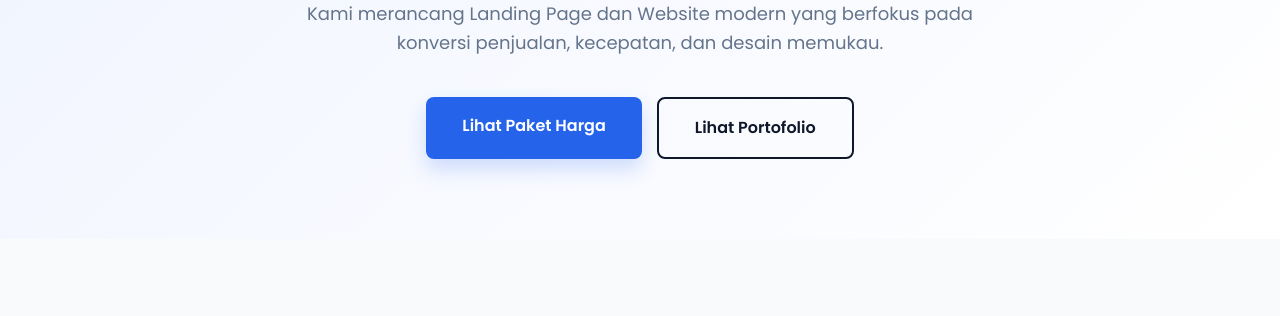
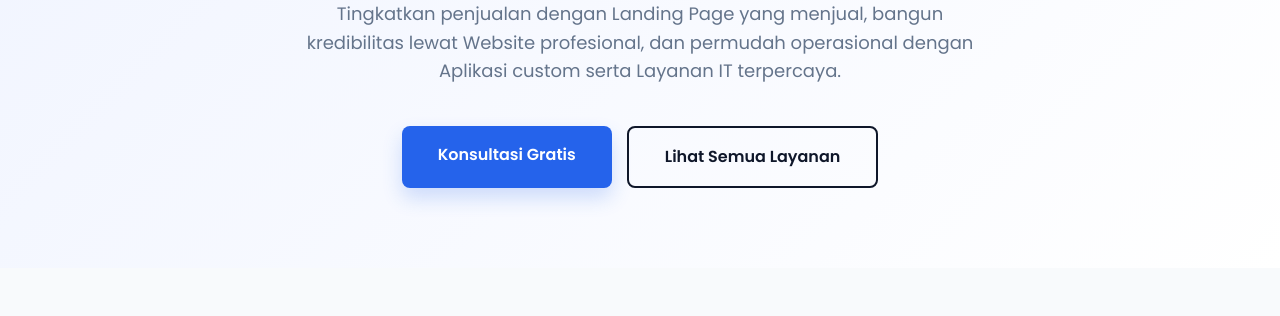
Before and after one commit to frendizone/jasaweb, a plain HTML site: page index.html in a window 1280 px wide. Shown: the part 320-636 px from the top of the page. Drawn offline with Linux system fonts and the light colour scheme.

Commit message:
index.html

```diff
--- a/index.html
+++ b/index.html
@@ -215,14 +215,15 @@
 
     <!-- HERO SECTION -->
     <section class="hero">
-        <div class="container">
-            <h1>Tingkatkan Bisnis Anda dengan <span>Website Profesional</span></h1>
-            <p>Kami merancang Landing Page dan Website modern yang berfokus pada konversi penjualan, kecepatan, dan desain memukau.</p>
-            <div class="hero-buttons">
-                <a href="#harga" class="btn-primary">Lihat Paket Harga</a>
-                <a href="#portofolio" class="btn-outline">Lihat Portofolio</a>
-            </div>
+    <div class="container">
+        <!-- Highlight menggunakan tag <span> -->
+        <h1>Wujudkan Ide Bisnis Anda Menjadi <span>Kenyataan Digital</span></h1>
+        <p>Tingkatkan penjualan dengan Landing Page yang menjual, bangun kredibilitas lewat Website profesional, dan permudah operasional dengan Aplikasi custom serta Layanan IT terpercaya.</p>
+        <div class="hero-buttons">
+            <a href="https://wa.me/6281225309301?text=Halo,%20saya%20ingin%20konsultasi%20mengenai%20kebutuhan%20digital%20bisnis%20saya" class="btn-primary">Konsultasi Gratis</a>
+            <a href="#layanan" class="btn-outline">Lihat Semua Layanan</a>
         </div>
+    </div>
     </section>
 
     <!-- LAYANAN -->
```
